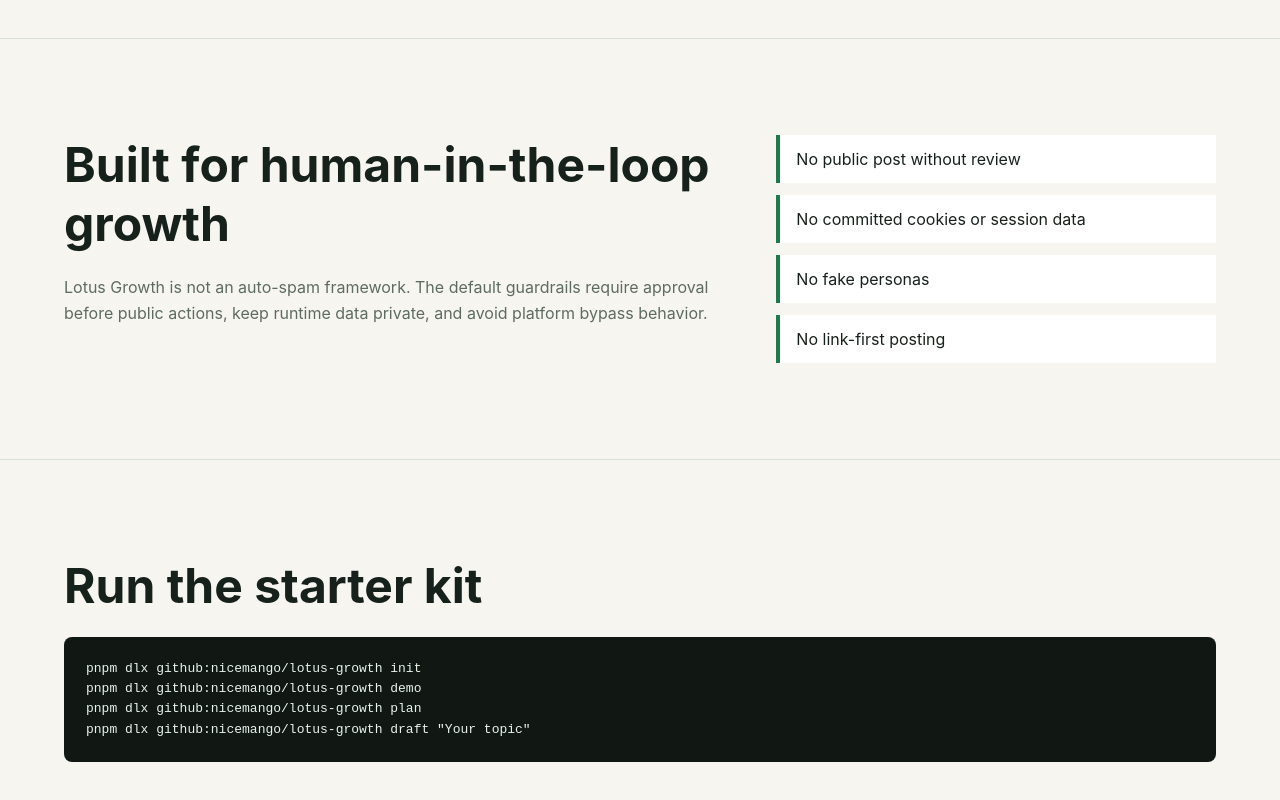
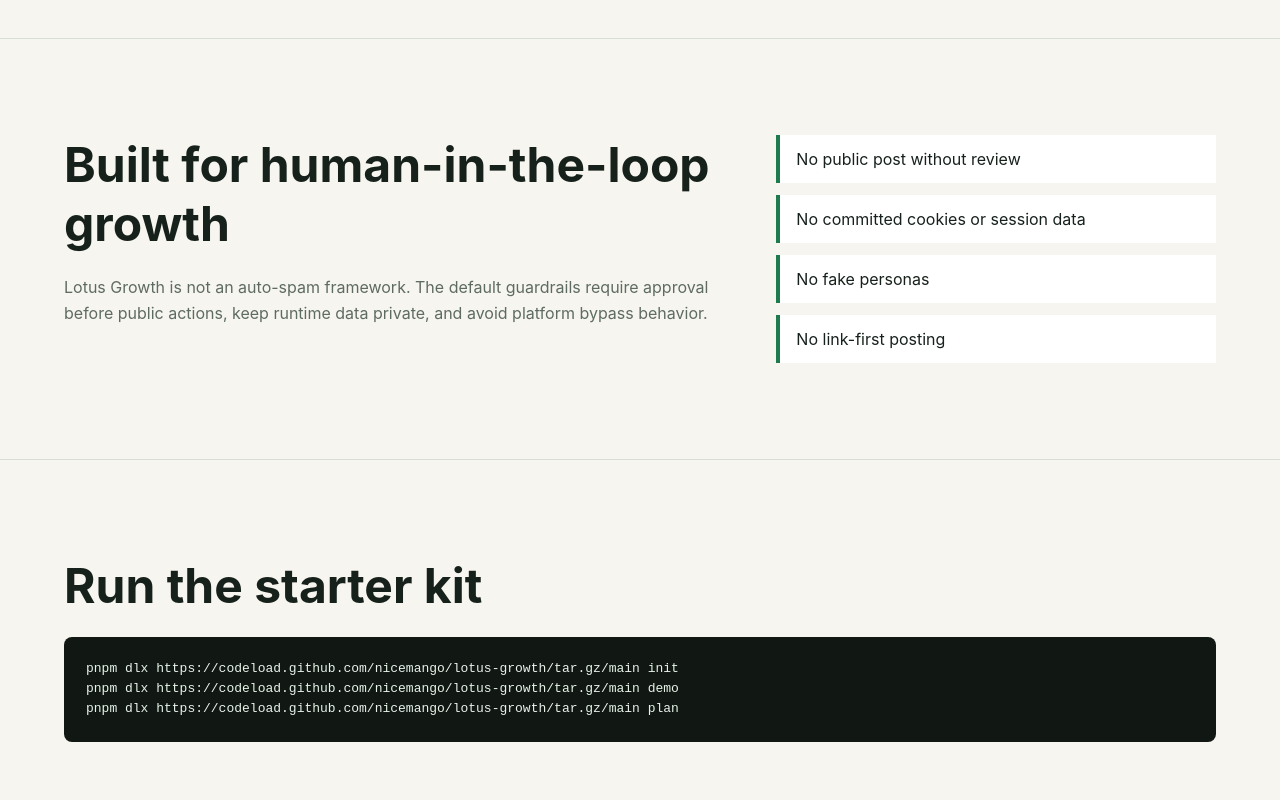
Before and after one commit to nicemango/lotus-growth, a website: page website/index.html in a window 1280 px wide. Shown: the part 1264-2064 px from the top of the page. Drawn offline with Linux system fonts and the light colour scheme.

Commit message:
docs: use verified pnpm tarball command

```diff
--- a/website/index.html
+++ b/website/index.html
@@ -36,8 +36,8 @@
             <div class="terminal-bar">
               <span></span><span></span><span></span>
             </div>
-            <pre><code>$ pnpm dlx github:nicemango/lotus-growth init
-$ pnpm dlx github:nicemango/lotus-growth demo
+            <pre><code>$ pnpm dlx lotus-growth init
+$ pnpm dlx lotus-growth demo
 {
   "status": "ready",
   "next": [
@@ -89,10 +89,9 @@ $ pnpm dlx github:nicemango/lotus-growth demo
 
       <section id="start" class="section start">
         <h2>Run the starter kit</h2>
-        <pre><code>pnpm dlx github:nicemango/lotus-growth init
-pnpm dlx github:nicemango/lotus-growth demo
-pnpm dlx github:nicemango/lotus-growth plan
-pnpm dlx github:nicemango/lotus-growth draft "Your topic"</code></pre>
+        <pre><code>pnpm dlx https://codeload.github.com/nicemango/lotus-growth/tar.gz/main init
+pnpm dlx https://codeload.github.com/nicemango/lotus-growth/tar.gz/main demo
+pnpm dlx https://codeload.github.com/nicemango/lotus-growth/tar.gz/main plan</code></pre>
       </section>
     </main>
   </body>
```
Also changed, not shown: README.md, docs/assets/lotus-growth-screenshot.png.
